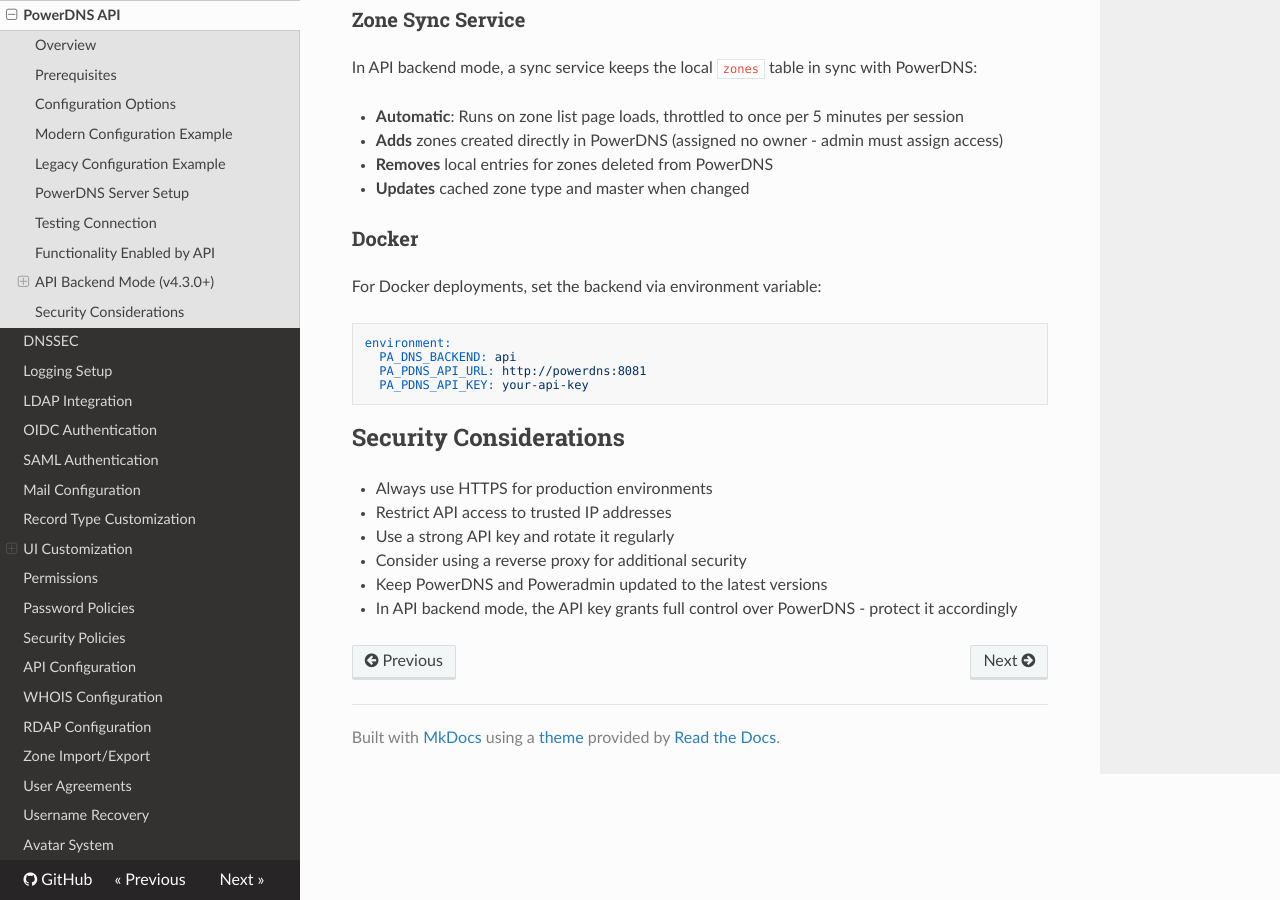
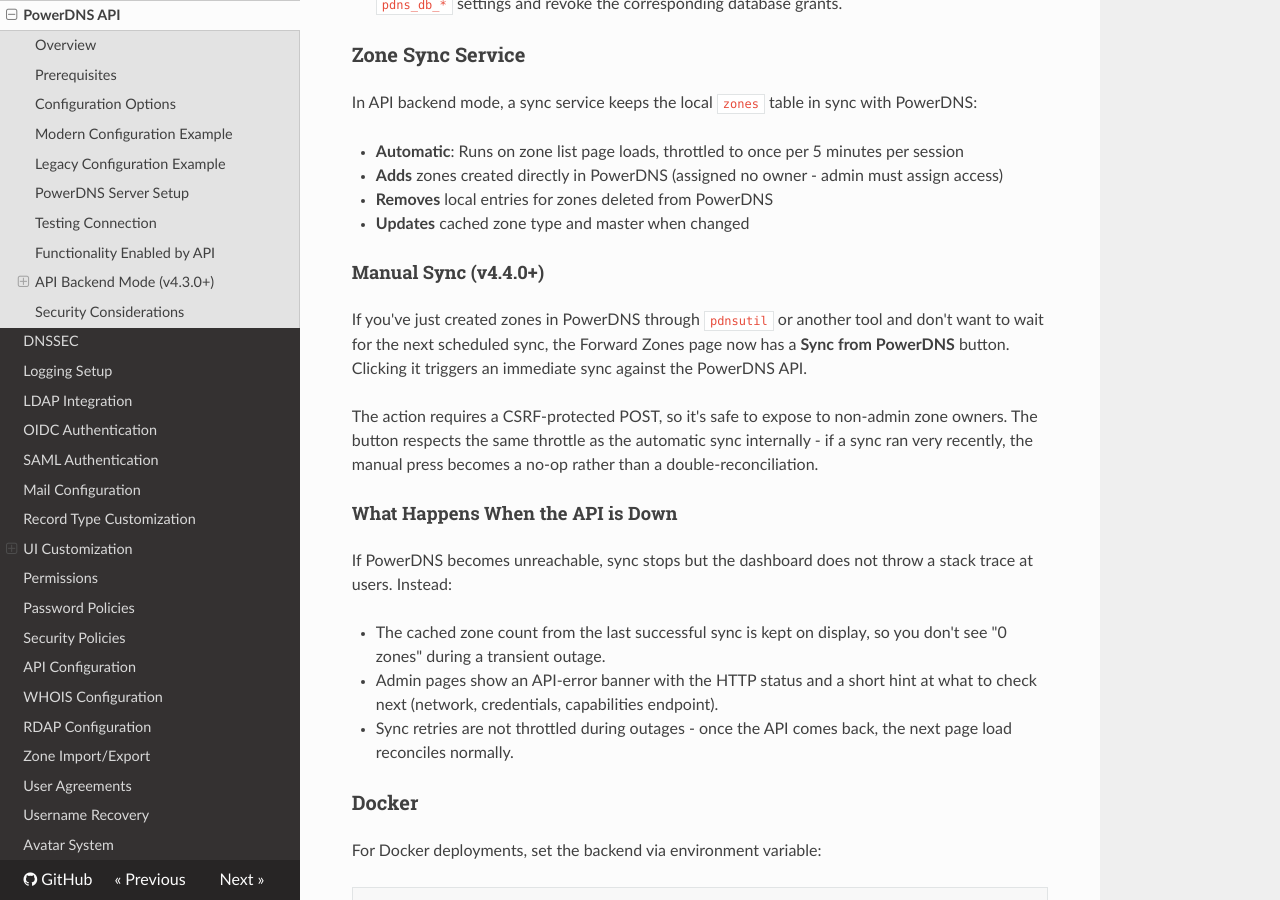
Before and after one commit to poweradmin/poweradmin-docs, an MkDocs documentation site: the page built from docs/configuration/powerdns-api.md, in a window 1280 px wide and 900 px high, scrolled down 4394 px. Built offline with MkDocs 1.6.1, drawn with Linux system fonts in a browser that asks for light colours; nearby versions of some CDN libraries; some of the changed text lies outside the part shown.

Commit message:
docs(api): document pdns_api.timeout, manual sync, and outage banner

```diff
--- a/docs/configuration/powerdns-api.md
+++ b/docs/configuration/powerdns-api.md
@@ -26,6 +26,7 @@
 | $pdns_api_key | pdns_api.key | no default | The authentication key required for establishing a connection with the PowerDNS API | 3.7.0 |
 | - | pdns_api.display_name | PowerDNS | PowerDNS name to identify server in the interface | 4.0.0 |
 | - | pdns_api.server_name | localhost | PowerDNS server name used in API calls | 4.0.0 |
+| - | pdns_api.timeout | 10 | PowerDNS API request timeout in seconds. GET requests are retried once on transient failures; writes are not retried. | 4.4.0 |
 | - | dns.backend | sql | Backend mode: `sql` (database) or `api` (API only) | 4.3.0 |
 
 ## Modern Configuration Example
@@ -190,6 +191,20 @@
 - **Removes** local entries for zones deleted from PowerDNS
 - **Updates** cached zone type and master when changed
 
+#### Manual Sync (v4.4.0+)
+
+If you've just created zones in PowerDNS through `pdnsutil` or another tool and don't want to wait for the next scheduled sync, the Forward Zones page now has a **Sync from PowerDNS** button. Clicking it triggers an immediate sync against the PowerDNS API.
+
+The action requires a CSRF-protected POST, so it's safe to expose to non-admin zone owners. The button respects the same throttle as the automatic sync internally - if a sync ran very recently, the manual press becomes a no-op rather than a double-reconciliation.
+
+#### What Happens When the API is Down
+
+If PowerDNS becomes unreachable, sync stops but the dashboard does not throw a stack trace at users. Instead:
+
+- The cached zone count from the last successful sync is kept on display, so you don't see "0 zones" during a transient outage.
+- Admin pages show an API-error banner with the HTTP status and a short hint at what to check next (network, credentials, capabilities endpoint).
+- Sync retries are not throttled during outages - once the API comes back, the next page load reconciles normally.
+
 ### Docker
 
 For Docker deployments, set the backend via environment variable:
```
